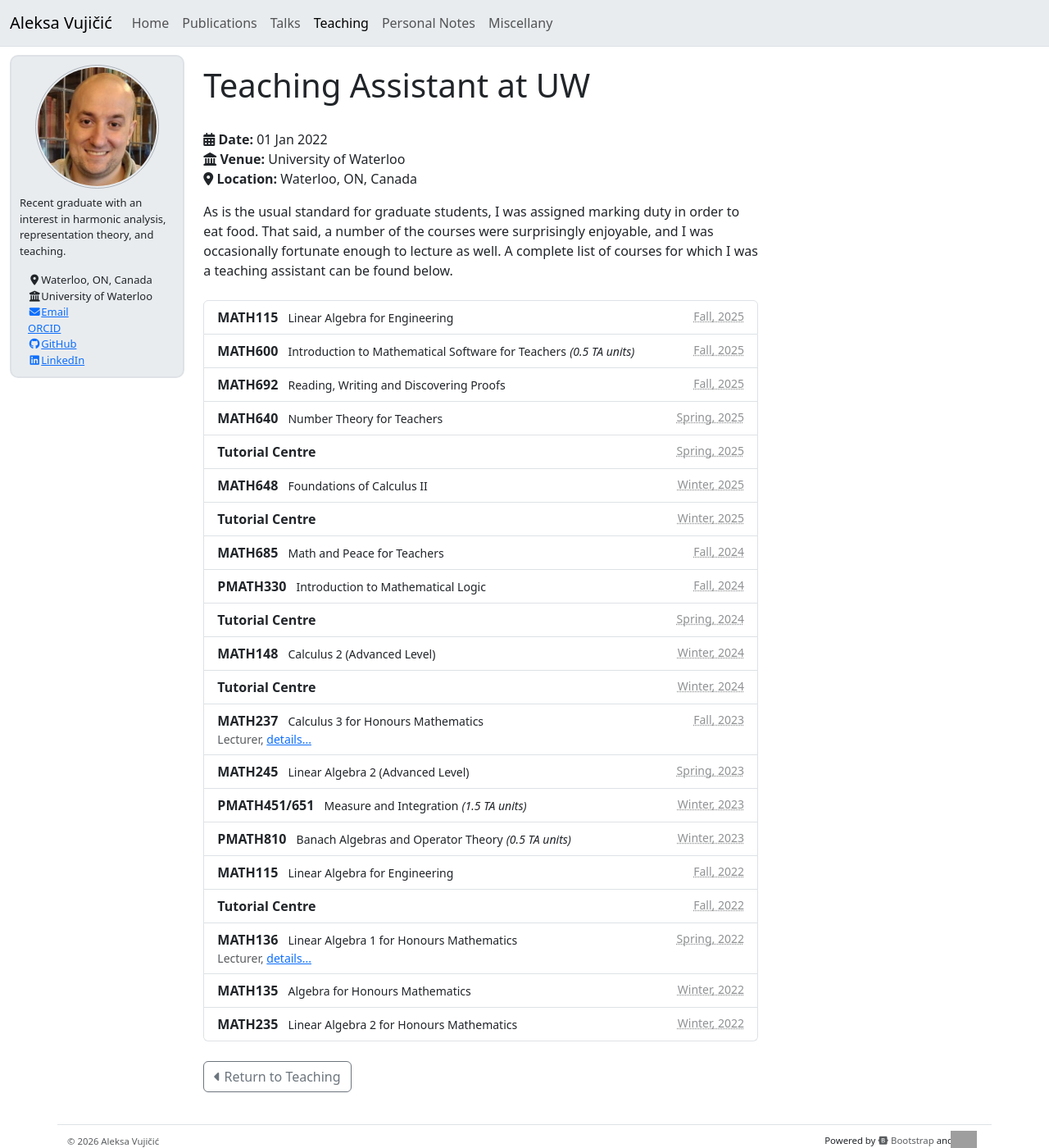
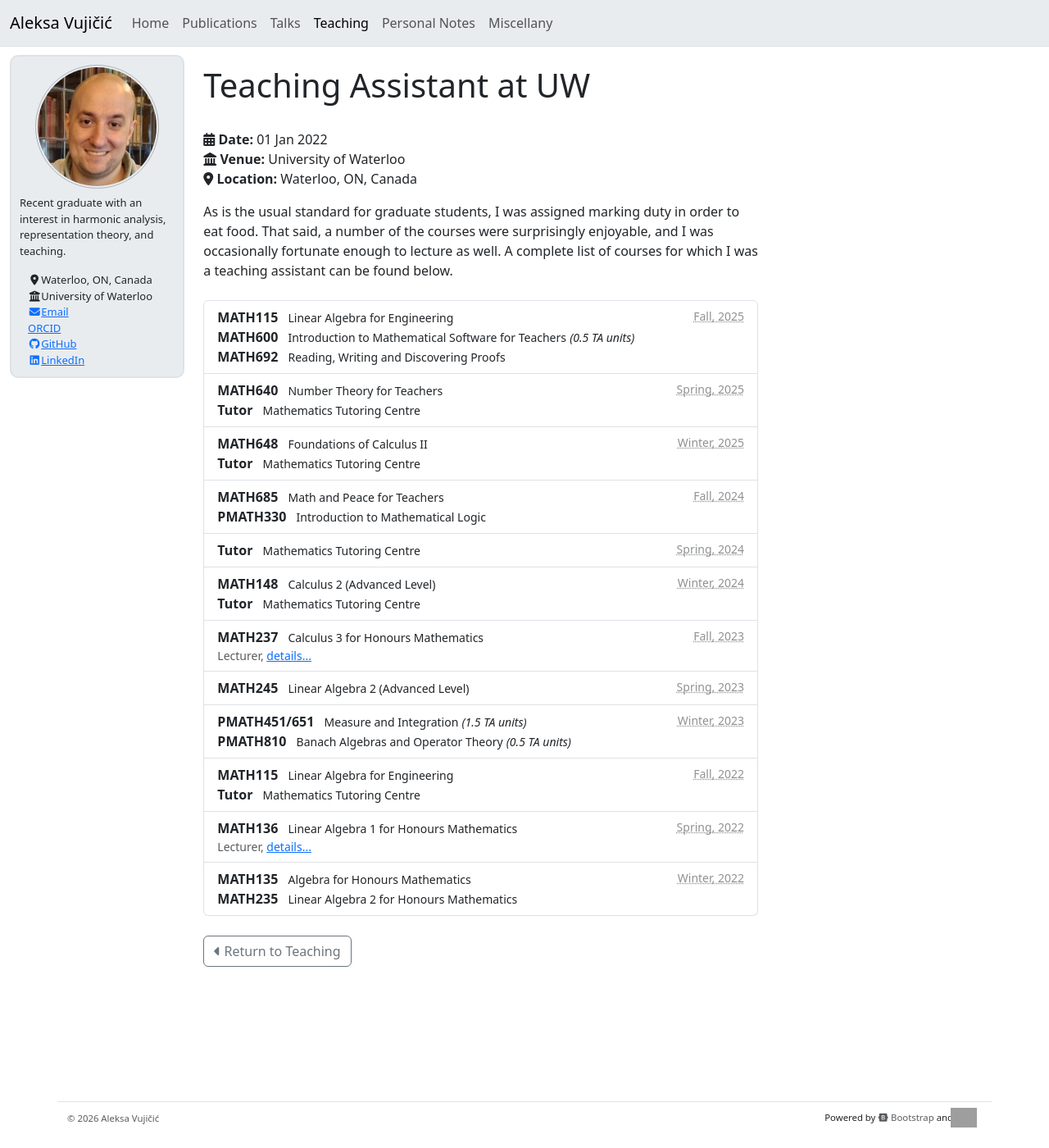
Before and after one commit to aleksavujicic/website, a Jekyll site: the page built from collections/_teaching/ta-waterloo.md, in a window 1280 px wide and 1400 px high. Shown: the whole window at 82% size. Built offline with Jekyll 4.4.1, drawn with Linux system fonts in a browser that asks for light colours; nearby versions of some CDN libraries; a script that is not in the unit is left out; grey boxes are pictures that could not be loaded.

Commit message:
Courses are grouped together by semester

```diff
--- a/_data/courses.yml
+++ b/_data/courses.yml
@@ -60,57 +60,52 @@ uw:
       code: PMATH810
       title: Banach Algebras and Operator Theory
     tut:
-      code: Tutorial Centre
+      code: Tutor
+      title: Mathematics Tutoring Centre
 
   teachings:
-    - course: math115
-      semester: fall, 2025
-    - course: math600
-      semester: fall, 2025
-      load: 0.5
-    - course: math692
-      semester: fall, 2025
-    - course: math640
-      semester: spring, 2025
-    - course: tut
-      semester: spring, 2025
-    - course: math648
-      semester: winter, 2025
-    - course: tut
-      semester: winter, 2025
-    - course: math685
-      semester: fall, 2024
-    - course: pmath330
-      semester: fall, 2024
-    - course: tut
-      semester: spring, 2024
-    - course: math148
-      semester: winter, 2024
-    - course: tut
-      semester: winter, 2024
-    - course: math237
-      semester: fall, 2023
-      teach-link: 2023-calculus
-    - course: math245
-      semester: spring, 2023
-    - course: pmath451
-      semester: winter, 2023
-      load: 1.5
-    - course: pmath810
-      semester: winter, 2023
-      load: 0.5
-    - course: math115
-      semester: fall, 2022
-    - course: tut
-      semester: fall, 2022
-    - course: math136
-      semester: spring, 2022
-      teach-link: 2022-linear-algebra
-    - course: math135
-      semester: winter, 2022
-    - course: math235
-      semester: winter, 2022
-
+    2025:
+      fall:
+        - course: math115
+        - course: math600
+          load: 0.5
+        - course: math692
+      spring:
+        - course: math640
+        - course: tut
+      winter:
+        - course: math648
+        - course: tut
+    2024:
+      fall:
+        - course: math685
+        - course: pmath330
+      spring:
+        - course: tut
+      winter:
+        - course: math148
+        - course: tut
+    2023:
+      fall:
+        - course: math237
+          teach-link: 2023-calculus
+      spring:
+        - course: math245
+      winter:
+        - course: pmath451
+          load: 1.5
+        - course: pmath810
+          load: 0.5
+    2022:
+      fall:
+        - course: math115
+        - course: tut
+      spring:
+        - course: math136
+          teach-link: 2022-linear-algebra
+      winter:
+        - course: math135
+        - course: math235
 
 vuw:
   semesters:
@@ -139,9 +134,10 @@ vuw:
       title: Coding and Cryptography
 
   teachings:
-    - course: engr121
-      semester: t1, 2015
-    - course: math309
-      semester: t2, 2019
-    - course: math324
-      semester: t2, 2019
+    2019:
+      t2:
+        - course: math309
+        - course: math324
+    2015:
+      t1:
+        - course: engr121
--- a/_includes/teaching-list.html
+++ b/_includes/teaching-list.html
@@ -2,8 +2,38 @@
 {% assign teachings = uni_data.teachings %}
 
 <div class="list-group course-list">
-  {% for teaching in teachings %}
+  {% for year_hash in teachings %}
+    {% assign year = year_hash[0] %}
+    {% for semester_hash in year_hash[1] %}
+      {% assign semester_code = semester_hash[0] %}
+      {% assign semester = uni_data.semesters[semester_code] %}
 
-    {% include teaching-single.html uni_data=uni_data teaching=teaching %}
+      {% assign semester_start = semester.start | append: "-" | append: year %}
+      {% assign semester_end = semester.end | append: "-" | append: year %}
+      {% assign date_format = "%d %b %Y" %}
+
+      <div class="list-group-item semester">
+        <div class="semester-courses">
+          {% for offering in semester_hash[1] %}
+            {% assign course = uni_data.courses[offering.course] %}
+            <div class="course">
+              <span class="course-code">{{ course.code }}</span>
+              {% if course.title %}
+                <span class="course-title">{{ course.title }}</span>
+              {% endif %}
+              {% if offering.load %}
+                <span class="course-load">({{ offering.load }} TA units)</span>
+              {% endif %}
+              {% if offering.teach-link %}
+                <small class="course-bonus d-block text-body-secondary">Lecturer, <a href="/teaching/{{ offering.teach-link }}">details...</a></small>
+              {% endif %}
+            </div>
+          {% endfor %}
+        </div>
+        <div class="course-semester">
+          <abbr title="{{ semester_start | date: date_format }} to {{ semester_end | date: date_format }}">{{ semester.name }}, {{ year }}</abbr>
+        </div>
+      </div>
+    {% endfor %}
   {% endfor %}
 </div>
--- a/_includes/teaching-single.html
+++ /dev/null
@@ -1,30 +0,0 @@
-{% assign uni_data = include.uni_data %}
-{% assign teaching = include.teaching %}
-
-{% assign course = uni_data.courses[teaching.course] %}
-{% assign semester_data = teaching.semester | split: "," %}
-{% assign semester_code = semester_data[0] | strip %}
-{% assign semester = uni_data.semesters[semester_code] %}
-{% assign year = semester_data[1] | strip %}
-
-{% assign semester_start = semester.start | append: "-" | append: year %}
-{% assign semester_end = semester.end | append: "-" | append: year %}
-{% assign date_format = "%d %b %Y" %}
-
-<label class="list-group-item course">
-  <div>
-    <span class="course-code">{{ course.code }}</span>
-    {% if course.title %}
-      <span class="course-title">{{ course.title }}</span>
-    {% endif %}
-    {% if teaching.load %}
-      <span class="course-load">({{ teaching.load }} TA units)</span>
-    {% endif %}
-    {% if teaching.teach-link %}
-      <small class="course-bonus d-block text-body-secondary">Lecturer, <a href="/teaching/{{ teaching.teach-link }}">details...</a></small>
-    {% endif %}
-  </div>
-  <div class="course-semester">
-    <abbr title="{{ semester_start | date: date_format }} to {{ semester_end | date: date_format }}">{{ semester.name }}, {{ year }}</abbr>
-  </div>
-</label>
--- a/_sass/content.scss
+++ b/_sass/content.scss
@@ -31,37 +31,6 @@
   aspect-ratio: 1/sqrt(2);
 }
 
-.course-list {
-  margin: 1.5rem 0;
-}
-.course {
-  display: flex;
-  justify-content: space-between;
-  gap: 0.5rem;
-}
-.course-code {
-  font-weight: bold;
-  margin-right: 0.5rem;
-}
-.course-title {
-  font-size: 0.875rem;
-}
-.course-load {
-  font-size: 0.875rem;
-  font-style: italic;
-}
-.course-semester {
-  opacity: 50%;
-  white-space: nowrap;
-  font-size: 0.875rem;
-}
-.course-bonus {
-  --bs-text-opacity: 1;
-  color: var(--bs-secondary-color);
-  display: block;
-  font-size: 0.875rem;
-}
-
 
 // ---- Footer ----
 
--- /dev/null
+++ b/_sass/courses.scss
@@ -0,0 +1,30 @@
+.course-list {
+  margin: 1.5rem 0;
+}
+.semester {
+  display: flex;
+  justify-content: space-between;
+  gap: 0.5rem;
+}
+.course-code {
+  font-weight: bold;
+  margin-right: 0.5rem;
+}
+.course-title {
+  font-size: 0.875rem;
+}
+.course-load {
+  font-size: 0.875rem;
+  font-style: italic;
+}
+.course-semester {
+  opacity: 50%;
+  white-space: nowrap;
+  font-size: 0.875rem;
+}
+.course-bonus {
+  --bs-text-opacity: 1;
+  color: var(--bs-secondary-color);
+  display: block;
+  font-size: 0.875rem;
+}
--- a/assets/css/main.scss
+++ b/assets/css/main.scss
@@ -8,5 +8,6 @@
 @use "accordion";
 @use "content";
 @use "code-block";
+@use "courses";
 @use "sidebar";
 @use "syntax-highlight";
```
